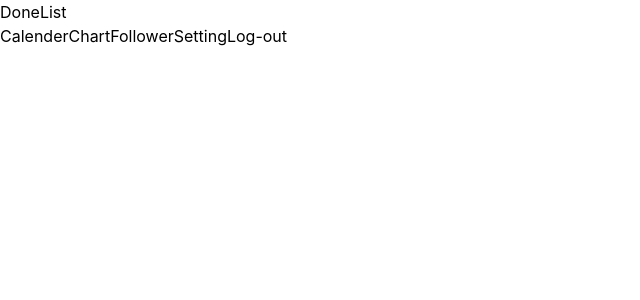
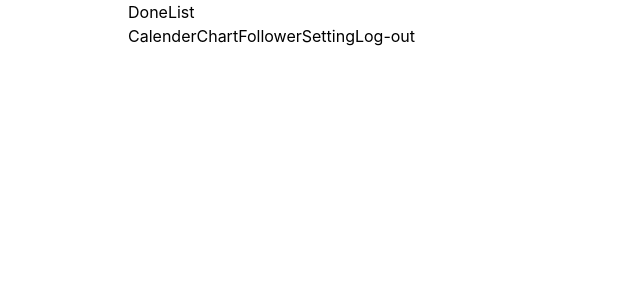
Before and after one commit to jinft-kr/tui-calendar, a React (Create React App) app: page / in a window 1280 px wide. Shown: the top 300 px of the page, without its empty margins (0-640 px from the left). Built offline with nearby package versions, Linux system fonts and the light colour scheme; what @toast-ui/calendar would draw is missing.

Commit message:
style : add layout margin

```diff
--- a/src/App.tsx
+++ b/src/App.tsx
@@ -7,10 +7,10 @@ import Header from './components/Header';
 
 export function App() {
     return (
-        <>
+        <div style={{margin:"0% 10%"}}>
           <Header/>
           <Outlet/>
-        </>
+        </div>
     );
 }
 
```
